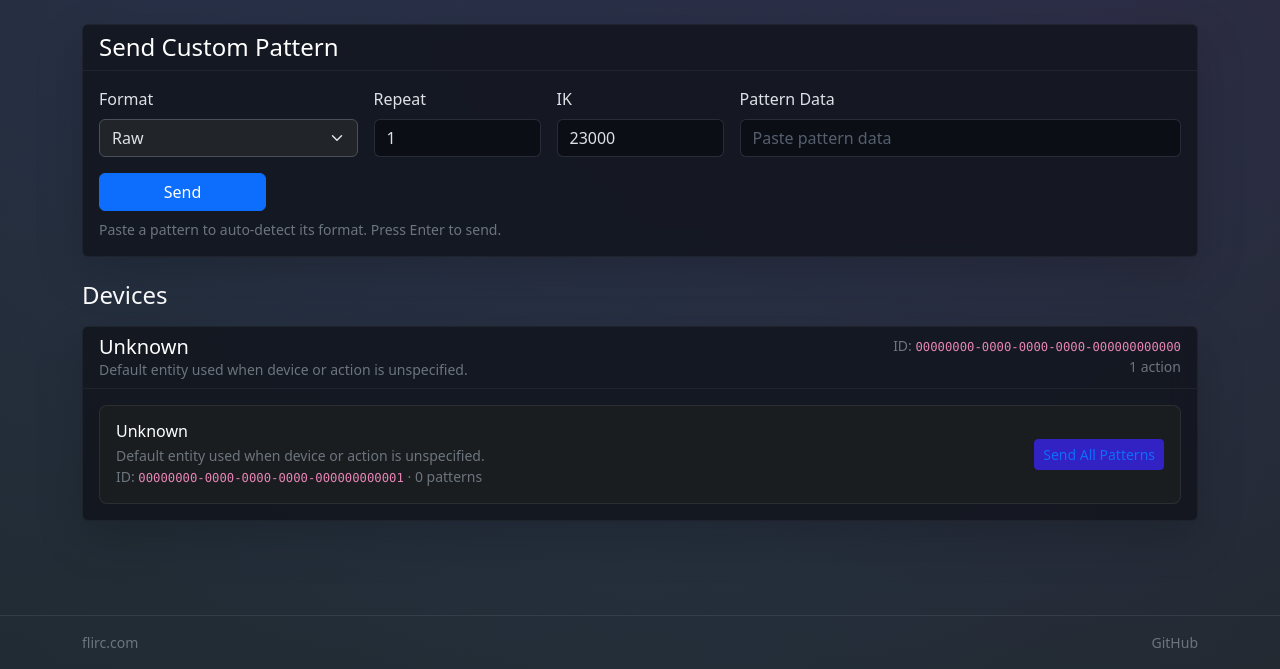
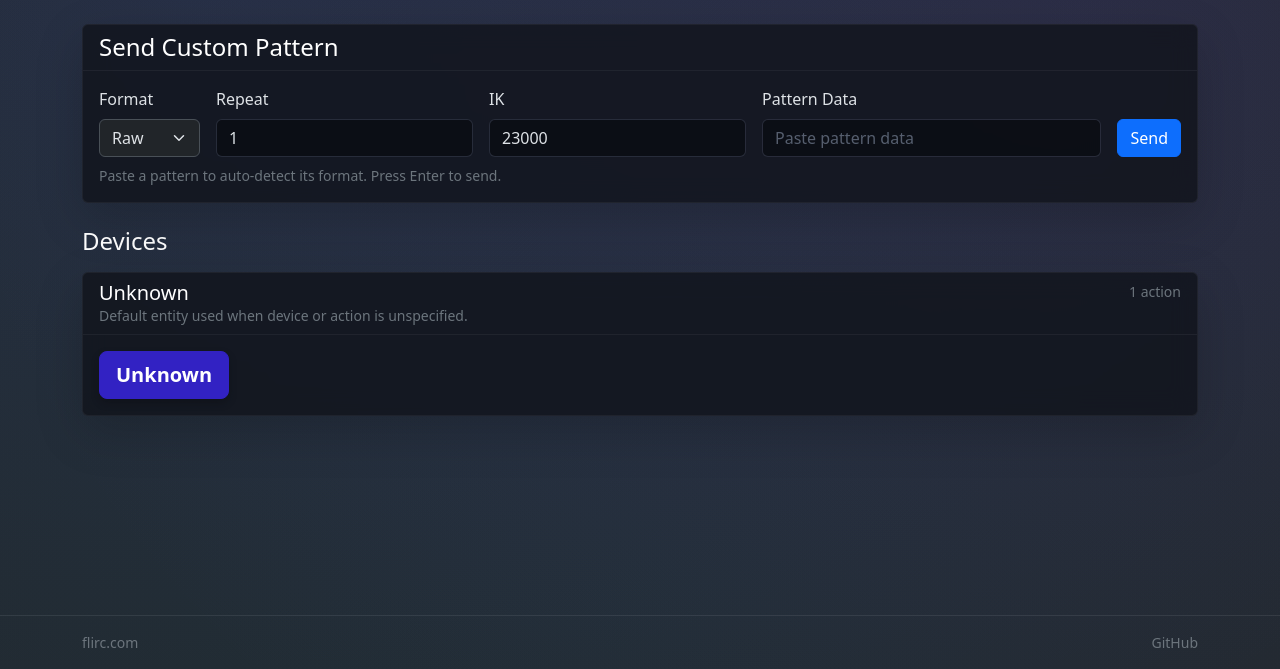
Before and after one commit to Bluscream/flirc-bridge, a FastAPI app: page / in a window 1280 px wide. Shown: the part 131-800 px from the top of the page. Run offline with FastAPI, Linux system fonts and the light colour scheme; parts of the project's set-up code (start-up, migrations or seed data) failed here and were passed over.

```diff
--- a/flirc_bridge/web/static/app.js
+++ b/flirc_bridge/web/static/app.js
@@ -784,6 +784,8 @@ function applyActionButtonStyles() {
     const color = getActionButtonColor(label.trim());
     button.style.backgroundColor = color;
     button.style.borderColor = color;
+    button.style.color = "#ffffff";
+    button.style.boxShadow = "0 0.25rem 0.5rem rgba(0,0,0,0.2)";
   });
 }
 
--- a/flirc_bridge/web/templates/index.html.jinja
+++ b/flirc_bridge/web/templates/index.html.jinja
@@ -9,8 +9,8 @@
       <h2 class="h4 text-white mb-0">Send Custom Pattern</h2>
     </div>
     <div class="card-body">
-      <form id="custom-send-form" class="row g-3">
-        <div class="col-12 col-md-3">
+      <form id="custom-send-form" class="row g-3 align-items-end flex-column flex-xl-row">
+        <div class="col-12 col-xl-auto">
           <label for="custom-format-select" class="form-label">Format</label>
           <select id="custom-format-select" class="form-select">
             <option value="raw">Raw</option>
@@ -18,20 +18,20 @@
             <option value="pronto">Pronto</option>
           </select>
         </div>
-        <div class="col-6 col-md-2">
+        <div class="col-6 col-xl-auto">
           <label for="custom-repeat-input" class="form-label">Repeat</label>
           <input id="custom-repeat-input" type="number" class="form-control" min="1" step="1" value="1" />
         </div>
-        <div class="col-6 col-md-2">
+        <div class="col-6 col-xl-auto">
           <label for="custom-ik-input" class="form-label">IK</label>
           <input id="custom-ik-input" type="number" class="form-control" min="1" step="1" value="23000" />
         </div>
-        <div class="col-12 col-md-5">
+        <div class="col-12 col-xl flex-grow-1">
           <label for="custom-pattern-input" class="form-label">Pattern Data</label>
           <input id="custom-pattern-input" class="form-control" placeholder="Paste pattern data" autocomplete="off" />
         </div>
-        <div class="col-12 col-md-2 d-grid align-self-end">
-          <button type="submit" id="custom-send-button" class="btn btn-primary">Send</button>
+        <div class="col-12 col-xl-auto d-grid d-xl-flex">
+          <button type="submit" id="custom-send-button" class="btn btn-primary w-100">Send</button>
         </div>
       </form>
       <div class="form-text text-secondary mt-2">
@@ -55,60 +55,31 @@
       <div class="card shadow-lg border-0 bg-body-tertiary">
         <div class="card-header bg-transparent border-secondary-subtle">
           <div class="d-flex flex-column flex-md-row justify-content-between gap-2">
-            <div>
-              <h3 class="h5 text-white mb-0">{{ device.name }}</h3>
+            <div class="text-break">
+              <h3 class="h5 text-white mb-0 text-break">{{ device.name }}</h3>
               {% if device.description %}
               <p class="text-secondary mb-0 small">{{ device.description }}</p>
               {% endif %}
             </div>
+            {% if device.actions %}
             <div class="text-secondary small text-md-end">
-              <div>ID: <code>{{ device.id }}</code></div>
-              {% if device.actions %}
               <div>{{ device.actions|length }} action{{ 's' if device.actions|length != 1 else '' }}</div>
-              {% endif %}
             </div>
+            {% endif %}
           </div>
         </div>
         <div class="card-body">
           {% if not device.actions %}
             <p class="text-secondary mb-0">No actions stored.</p>
           {% else %}
-            <div class="vstack gap-3">
+            <div class="d-flex flex-wrap gap-2">
               {% for action in device.actions %}
-              <div class="border border-secondary-subtle rounded-3 p-3 bg-dark-subtle">
-                <div class="d-flex flex-column flex-md-row align-items-md-center gap-3">
-                  <div class="flex-grow-1">
-                    <h4 class="h6 text-white mb-1">{{ action.name }}</h4>
-                    {% if action.description %}
-                    <p class="text-secondary small mb-0">{{ action.description }}</p>
-                    {% endif %}
-                    <div class="text-secondary small">
-                      ID: <code>{{ action.id }}</code> &middot;
-                      {{ action.patterns|length }} pattern{{ 's' if action.patterns|length != 1 else '' }}
-                    </div>
-                  </div>
-                  <div class="d-flex flex-wrap gap-2">
-                    <button
-                      class="btn btn-outline-primary btn-sm action-send-button"
-                      data-action-label="{{ action.name }}"
-                      onclick='sendAction({{ device.id|tojson }}, {{ action.id|tojson }})'>
-                      Send All Patterns
-                    </button>
-                  </div>
-                </div>
-                {% if action.patterns %}
-                <div class="mt-3 d-flex flex-wrap gap-2">
-                  {% for pattern in action.patterns %}
-                  <button
-                    class="btn btn-sm btn-outline-light action-send-button"
-                    data-action-label="{{ action.name }}"
-                    onclick='sendPatternById({{ pattern.id|tojson }})'>
-                    {{ pattern.format|upper }} · repeat {{ pattern.repeat }} · ik {{ pattern.ik }}
-                  </button>
-                  {% endfor %}
-                </div>
-                {% endif %}
-              </div>
+              <button
+                class="btn btn-lg fw-semibold action-send-button text-break"
+                data-action-label="{{ action.name }}"
+                onclick='sendAction({{ device.id|tojson }}, {{ action.id|tojson }})'>
+                {{ action.name }}
+              </button>
               {% endfor %}
             </div>
           {% endif %}
--- a/flirc_bridge/web/web.py
+++ b/flirc_bridge/web/web.py
@@ -34,13 +34,6 @@ def _parse_version_output(output: str, tool_hint: Optional[str] = None) -> Dict[
     if tool_hint:
         data["tool"] = tool_hint
     return data
-
-
-# region LegacyCompat
-def _collect_version_info(command: str) -> Dict[str, Any]:
-    """Deprecated helper retained for backwards compatibility."""
-    return {"command": command, "error": "deprecated"}
-# endregion
 
 
 def create_app(settings_override: Optional[Settings] = None, runtime: Optional[BridgeRuntime] = None) -> FastAPI:
```
Also changed, not shown: flirc_bridge/database.py (+24 -6 lines), flirc_bridge/services.py (+6 -4 lines), flirc_bridge/web/api.py (+39 -34 lines), flirc_bridge/web/templates/manage.html.jinja (+6 -14 lines), flirc_bridge/web/templates/status.html.jinja (+8 -2 lines).
